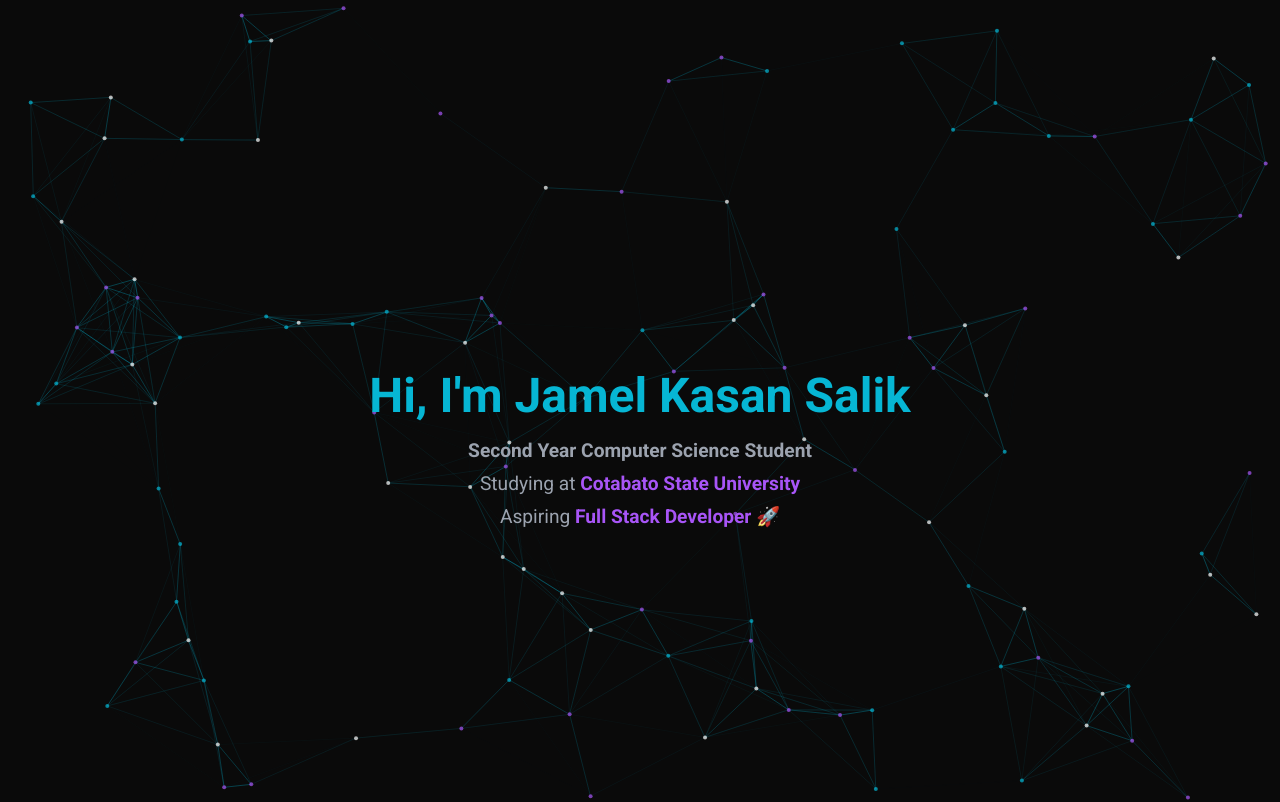
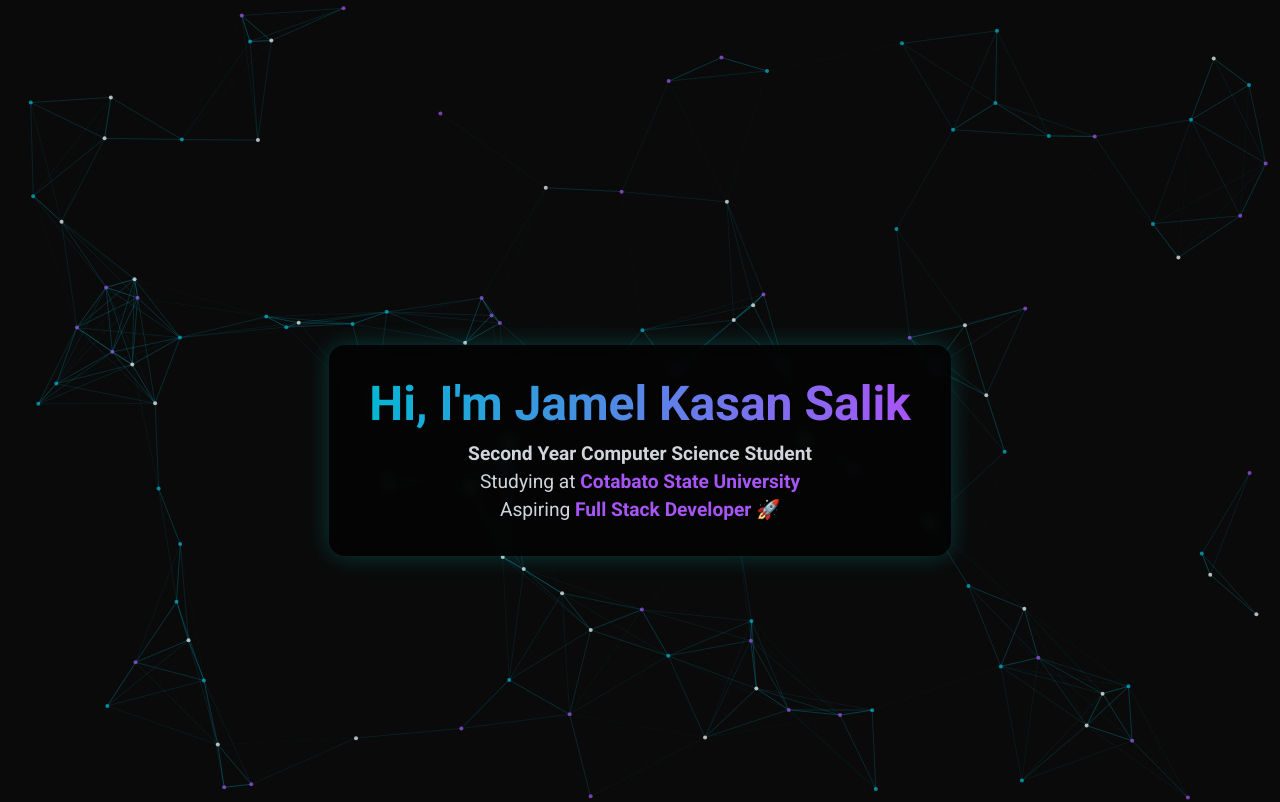
Before and after one commit to jamelsalik38-ux/fortfolio, a plain HTML site: page index.html in a window 1280 px wide. Shown: the top 802 px of the page. Drawn offline with nearby package versions, Linux system fonts and the light colour scheme.

Commit message:
Update index.html

```diff
--- a/index.html
+++ b/index.html
@@ -1,8 +1,8 @@
-<!DOCTYPE html>
+            <!DOCTYPE html>
 <html lang="en">
 <head>
 <meta charset="UTF-8">
-<meta name="viewport" content="width=1200">
+<meta name="viewport" content="width=device-width, initial-scale=1.0">
 <title>Jamel Salik Portfolio</title>
 
 <!-- Font Awesome -->
@@ -19,8 +19,7 @@ body {
   font-family: 'Roboto', sans-serif;
   background: #0a0a0a;
   color: #e5e5e5;
-  overflow-x: auto;
-  min-width:1200px; /* Force desktop layout */
+  overflow-x: hidden;
 }
 
 /* Particle Background */
@@ -44,20 +43,55 @@ body {
 
 /* Intro Section */
 .intro {
-  display:flex; flex-direction:column; justify-content:center; align-items:center;
-  height:100vh; text-align:center; padding:20px;
+  display:flex;
+  justify-content:center;
+  align-items:center;
+  height:100vh;
+  padding:20px;
   margin-top:50px; /* space for motivation bar */
+  text-align:center;
 }
-.intro h1 { font-size:3rem; color:#06b6d4; margin-bottom:10px; }
-.intro p { font-size:1.2rem; color:#9ca3af; margin:5px 0; }
+
+.intro-bg {
+  background: rgba(0,0,0,0.6);
+  padding: 30px 40px;
+  border-radius: 16px;
+  backdrop-filter: blur(6px);
+  box-shadow: 0 0 25px rgba(0,255,255,0.2);
+}
+
+/* Gradient Animated Heading */
+#typewriter {
+  font-size:3rem;
+  font-weight:bold;
+  background: linear-gradient(90deg, #06b6d4, #a855f7, #facc15, #06b6d4);
+  background-size: 300% 300%;
+  -webkit-background-clip: text;
+  -webkit-text-fill-color: transparent;
+  animation: gradientSlide 5s ease infinite;
+  margin-bottom:10px;
+}
+@keyframes gradientSlide {
+  0% { background-position:0% 50%; }
+  50% { background-position:100% 50%; }
+  100% { background-position:0% 50%; }
+}
+
+/* Typewriter Cursor */
+.typewriter span {
+  border-right:3px solid #06b6d4;
+  display:inline-block;
+  animation: blink 0.7s infinite;
+}
+@keyframes blink { 50% { border-color: transparent; } }
+
+.intro p { font-size:1.2rem; color:#d1d5db; margin:5px 0; }
 .highlight { color:#a855f7; font-weight:bold; }
 
-/* Typewriter effect */
-.typewriter span { border-right:3px solid #06b6d4; display:inline-block; animation: blink 0.7s infinite; }
-@keyframes blink { 50% { border-color: transparent; } }
-
 /* Layout */
-.layout { display:flex; flex-wrap:wrap; max-width:1200px; margin:auto; padding:20px; gap:20px; }
+.layout {
+  display:flex; flex-wrap:wrap; max-width:1200px; margin:auto; padding:20px; gap:20px;
+}
 
 /* Sidebar */
 .sidebar {
@@ -122,6 +156,15 @@ footer { text-align:center; padding:15px; background: rgba(20,20,20,0.6); backdr
 .modal-content p { line-height:1.6; font-size:15px; margin-top:15px; }
 .close-btn { position:absolute; top:15px; right:20px; font-size:24px; font-weight:bold; color:#a855f7; cursor:pointer; }
 .close-btn:hover { color:#06b6d4; }
+
+/* Responsive Layout */
+@media(max-width:768px){
+  .layout { flex-direction:column; }
+  .sidebar { max-width:100%; }
+  .content { flex:1; }
+  .intro h1 { font-size:2rem; }
+  .intro p { font-size:1rem; }
+}
 </style>
 </head>
 <body>
@@ -134,10 +177,12 @@ footer { text-align:center; padding:15px; background: rgba(20,20,20,0.6); backdr
 
 <!-- Intro Section -->
 <section class="intro">
-  <h1 id="typewriter"></h1>
-  <p class="highlight">Second Year Computer Science Student</p>
-  <p class="intro-motivation">Studying at <span class="highlight">Cotabato State University</span></p>
-  <p class="intro-motivation">Aspiring <span class="highlight">Full Stack Developer</span> 🚀</p>
+  <div class="intro-bg">
+    <h1 id="typewriter"></h1>
+    <p class="highlight">Second Year Computer Science Student</p>
+    <p class="intro-motivation">Studying at <span class="highlight">Cotabato State University</span></p>
+    <p class="intro-motivation">Aspiring <span class="highlight">Full Stack Developer</span> 🚀</p>
+  </div>
 </section>
 
 <!-- Layout -->
@@ -208,13 +253,15 @@ particlesJS("particles-js", {
 
 /* Typewriter effect */
 const typewriterText = "Hi, I'm Jamel Kasan Salik";
-let i=0;
-const typeEl=document.getElementById("typewriter");
+let i = 0;
+const typeEl = document.getElementById("typewriter");
 function typeWriter(){
-  if(i<typewriterText.length){
+  if(i < typewriterText.length){
     typeEl.innerHTML += typewriterText.charAt(i);
     i++;
-    setTimeout(typeWriter,100);
+    setTimeout(typeWriter, 100);
+  } else {
+    typeEl.innerHTML += '<span class="typewriter"></span>';
   }
 }
 typeWriter();
```
